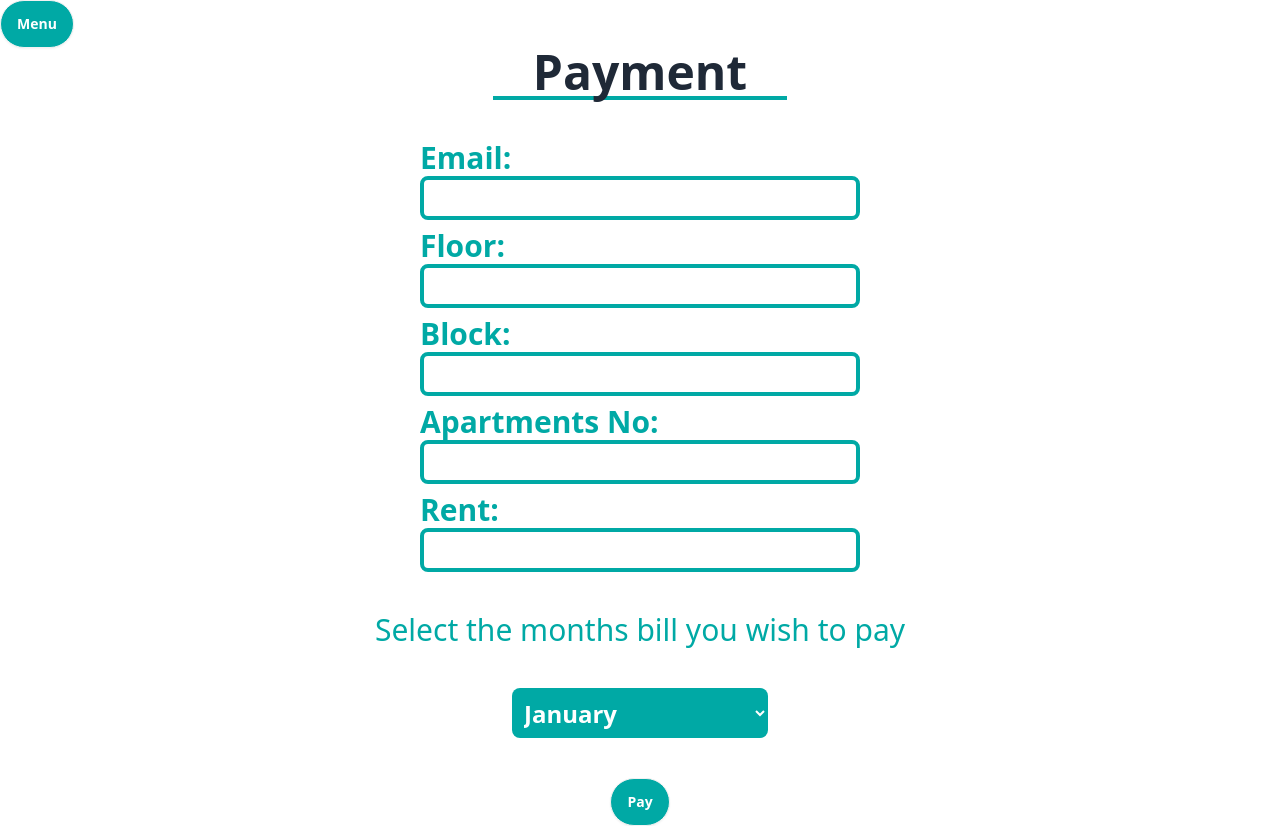
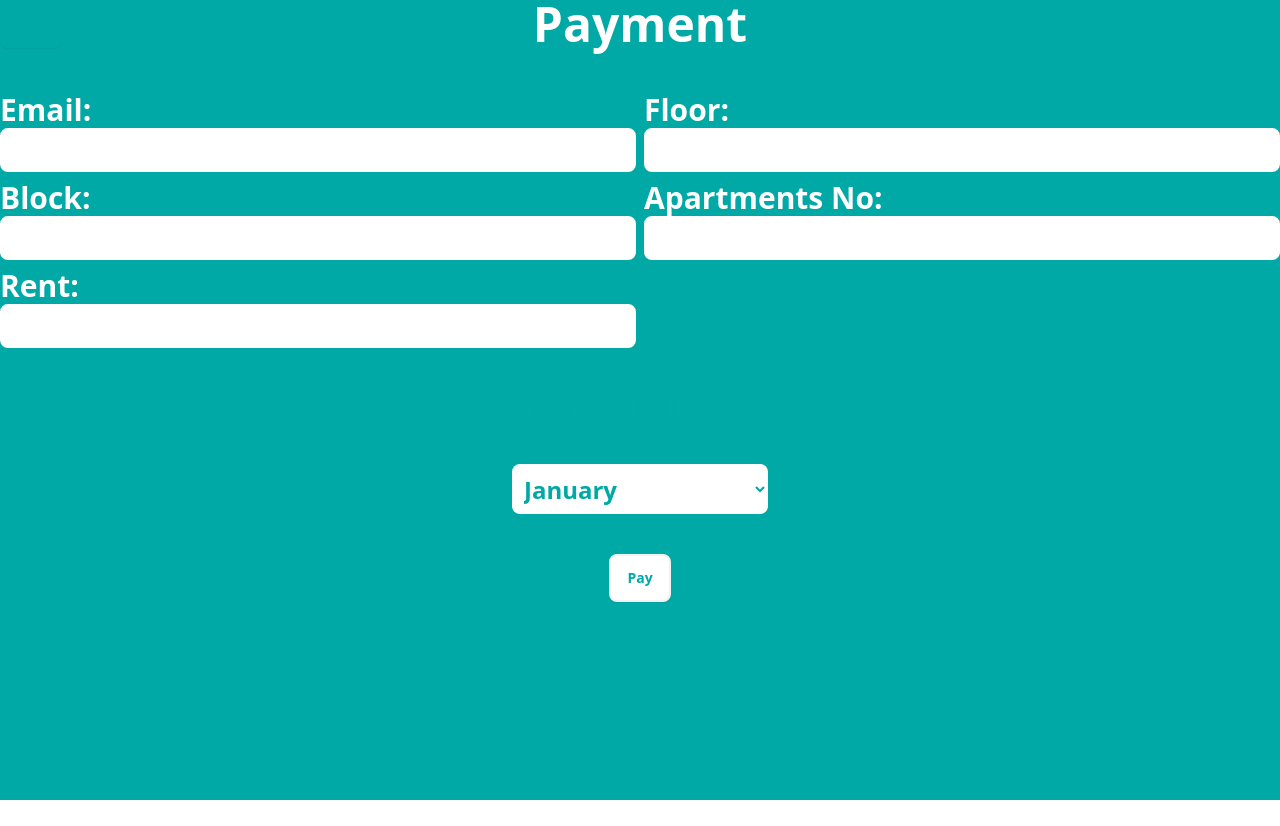
Before and after one commit to Riyaz350/harmony-haven-client, a React (Vite) app: page /dashboard/pay in a window 1280 px wide. After the commit the page ends 800 px from the top, so only its background shows below. Built offline with nearby package versions, Linux system fonts and the light colour scheme; no server answers; sample sign-in values are in the browser's storage.

Commit message:
changed the ui of payment page

```diff
--- a/src/Layout/DashBoard/Dashboard.jsx
+++ b/src/Layout/DashBoard/Dashboard.jsx
@@ -1,6 +1,8 @@
 import { NavLink, Outlet } from "react-router-dom";
 import '../../App.css'
 import useUserRole from "../../Hooks/useUserRole";
+import { BsMenuButtonWideFill } from "react-icons/bs";
+
 
 const Dashboard = () => {
 
@@ -39,11 +41,11 @@ const Dashboard = () => {
 
     return (
         <div>
-            <div className="drawer ">
+            <div className="drawer  absolute">
             <input id="my-drawer" type="checkbox" className="drawer-toggle" />
             <div className="drawer-content">
                 {/* Page content here */}
-                <label htmlFor="my-drawer" className="btnLandLord btn text-white drawer-button">Menu</label>
+                <label htmlFor="my-drawer" className=" btn bg-transparent border-0 hover:bg-transparent font-bold lg:text-3xl text-[#00a9a5] drawer-button"><BsMenuButtonWideFill /></label>
             </div>
             <div className="drawer-side">
                 <label htmlFor="my-drawer" aria-label="close sidebar" className="drawer-overlay"></label>
@@ -54,7 +56,9 @@ const Dashboard = () => {
                 </ul>
             </div>
             </div>
+            <div className="">
             <Outlet></Outlet>
+            </div>
         </div>
     );
 };
--- a/src/Layout/DashBoard/DashboardItems/Announcements/Announcements.jsx
+++ b/src/Layout/DashBoard/DashboardItems/Announcements/Announcements.jsx
@@ -5,7 +5,7 @@ import AnnouncementCard from "./AnnouncementCard";
 const Announcements = () => {
     const [announcements] = useAnnouncements()
     return (
-        <div className="lg:p-20 space-y-10">
+        <div className="lg:p-20 space-y-10 pt-14">
             <SubTitle title='Announcements By Authorities'></SubTitle>
             <div className="">
             {
--- a/src/Layout/DashBoard/DashboardItems/Payment/CheckoutForm.jsx
+++ b/src/Layout/DashBoard/DashboardItems/Payment/CheckoutForm.jsx
@@ -146,7 +146,7 @@ const CheckoutForm = () => {
                 },
             }}
             />
-            <button className='btn btnLandLord rounded-md text-white lg:my-5' type="submit" disabled={!stripe || !clientSecret}>
+            <button className='btn btnLandLord rounded-none text-white lg:my-5' type="submit" disabled={!stripe || !clientSecret}>
             Pay
             </button>
         </form>
--- a/src/Layout/DashBoard/DashboardItems/Payment/Pay.jsx
+++ b/src/Layout/DashBoard/DashboardItems/Payment/Pay.jsx
@@ -24,40 +24,40 @@ const Pay = () => {
     }
 
     const { apartmentNo, blockName, email, floorNo, rent,} = agreement
-    const input = 'w-3/4 lg:w-full h-fit border-2 md:border-4 border-[#00a9a5] rounded-lg'
+    const input = 'w-3/4 lg:w-full h-fit border-2 md:border-4 border-white rounded-lg'
     const div = "text-xl md:text-3xl  items-center justify-center gap-2"
     return (
-        <div>
-            <div className="max-w-7xl mx-auto">
+        <div className="bg-[#00a9a5] min-h-screen">
+            <div className="max-w-7xl mx-auto text-white">
                 <SubTitle title='Payment'></SubTitle>
                 <div>
 
 
-                <div className="my-10  gap-2  flex flex-col  items-center  text-[#00a9a5]">
+                <div className="my-10 lg:grid grid-cols-2  gap-2  flex flex-col  items-center  text-[#00a9a5]">
 
 
                     <div className={div}>
-                    <h1 className="font-bold">Email: </h1>
+                    <h1 className="font-bold text-white">Email: </h1>
                     <input className={input} type="text" readOnly value={email} />
 
                     </div>
                     <div className={div}>
-                    <h1 className="font-bold">Floor: </h1>
+                    <h1 className="font-bold text-white">Floor: </h1>
                     <input className={input} type="text" readOnly value={floorNo} />
 
                     </div>
                     <div className={div}>
-                    <h1 className="font-bold">Block: </h1>
+                    <h1 className="font-bold text-white">Block: </h1>
                     <input className={input} type="text" readOnly value={blockName} />
 
                     </div>
                     <div className={div}>
-                    <h1 className="font-bold">Apartments No: </h1>
+                    <h1 className="font-bold text-white">Apartments No: </h1>
                     <input className={input} type="text" readOnly value={apartmentNo} />
                     </div>
 
                     <div className={div}>
-                    <h1 className="font-bold">Rent: </h1>
+                    <h1 className="font-bold text-white">Rent: </h1>
                     <input className={input} type="text" readOnly value={rent} />
 
                     </div>
@@ -70,7 +70,7 @@ const Pay = () => {
 
            <div className="flex flex-col text-center text-[#00a9a5]">
             <h1 className="text-xl md:text-3xl text-">Select the months bill you wish to pay</h1>
-           <select value={monthData} className=' text-xl rounded-lg my-10 md:text-2xl bg-[#00a9a5] text-white font-bold px-2 lg:w-1/5  md:h-[50px] mx-auto' onChange={handleMonth}>
+           <select value={monthData} className=' text-xl rounded-lg my-10 md:text-2xl bg-white text-[#00a9a5] font-bold px-2 lg:w-1/5  md:h-[50px] mx-auto' onChange={handleMonth}>
                 <option value="january">January</option>
                 <option value="february">February</option>
                 <option value="march">March</option>
@@ -85,7 +85,7 @@ const Pay = () => {
                 <option value="december">December</option>
 
             </select>
-            <button className="btn text-white btnLandLord w-fit mx-auto" onClick={handlePay}>Pay</button>
+            <button className="btn text-[#00a9a5] hover:bg-[#00a9a5] hover:border-white border-2 hover:text-white bg-white w-fit mx-auto" onClick={handlePay}>Pay</button>
            </div>
 
         </div>
--- a/src/Layout/DashBoard/DashboardItems/UserDashboard/UserDashboard.jsx
+++ b/src/Layout/DashBoard/DashboardItems/UserDashboard/UserDashboard.jsx
@@ -10,7 +10,7 @@ const UserDashboard = () => {
 
     const {acceptedTime, apartmentId, apartmentNo, blockName, email, floorNo, name, rent, room, status, submissionTime, _id} = agreement
     return (
-        <div className="max-w-7xl mx-auto">
+        <div className="max-w-7xl mx-auto pt-14">
                 <div>
                 <div className="lg:grid  grid-cols-3 bg-[#00a9a5] rounded-xl lg:p-0 py-5">
 
```
